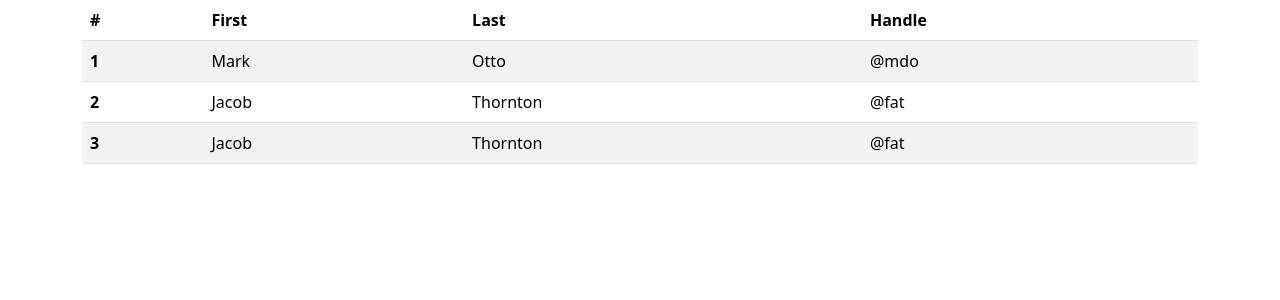
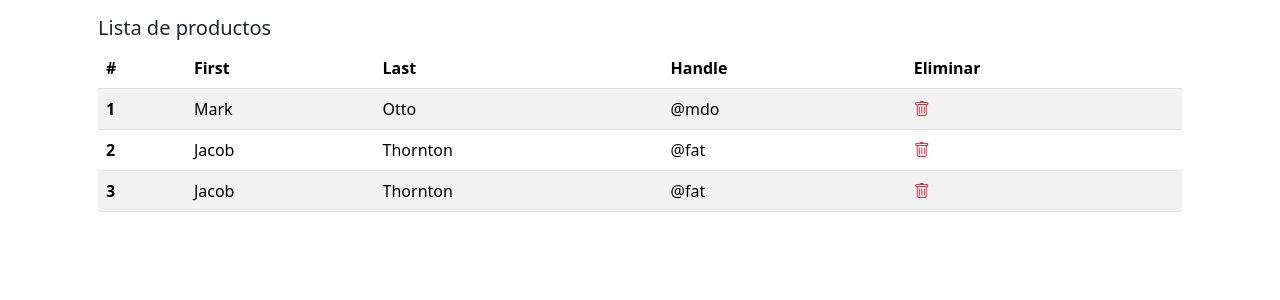
Before and after one commit to missaelcv/Angular-Component-Stores, an Angular app: page / in a window 1280 px wide. Shown: the top 300 px of the page. Built offline with nearby package versions, Linux system fonts and the light colour scheme.

Commit message:
agregando icon delete
agregando icon delete

```diff
--- a/src/app/app.component.html
+++ b/src/app/app.component.html
@@ -1,4 +1,5 @@
-<div class="row">
+<div class="row p-3">
+  <h3 class="lead">Lista de productos</h3>
   <div class="col-12">
 
 <table class="table table-striped table-hover">
@@ -8,6 +9,7 @@
       <th scope="col">First</th>
       <th scope="col">Last</th>
       <th scope="col">Handle</th>
+      <th scope="col">Eliminar</th>
     </tr>
   </thead>
   <tbody>
@@ -17,18 +19,27 @@
       <td>Mark</td>
       <td>Otto</td>
       <td>&#64;mdo</td>
+      <td>
+        <i class="bi bi-trash btn-lg text-danger"></i>
+      </td>
     </tr>
     <tr>
       <th scope="row">2</th>
       <td>Jacob</td>
       <td>Thornton</td>
       <td>&#64;fat</td>
+      <td>
+        <i class="bi bi-trash btn-lg text-danger"></i>
+      </td>
     </tr>
     <tr>
       <th scope="row">3</th>
       <td>Jacob</td>
       <td>Thornton</td>
       <td>&#64;fat</td>
+      <td>
+        <i class="bi bi-trash btn-lg text-danger"></i>
+      </td>
     </tr>
   </tbody>
 </table>
```
